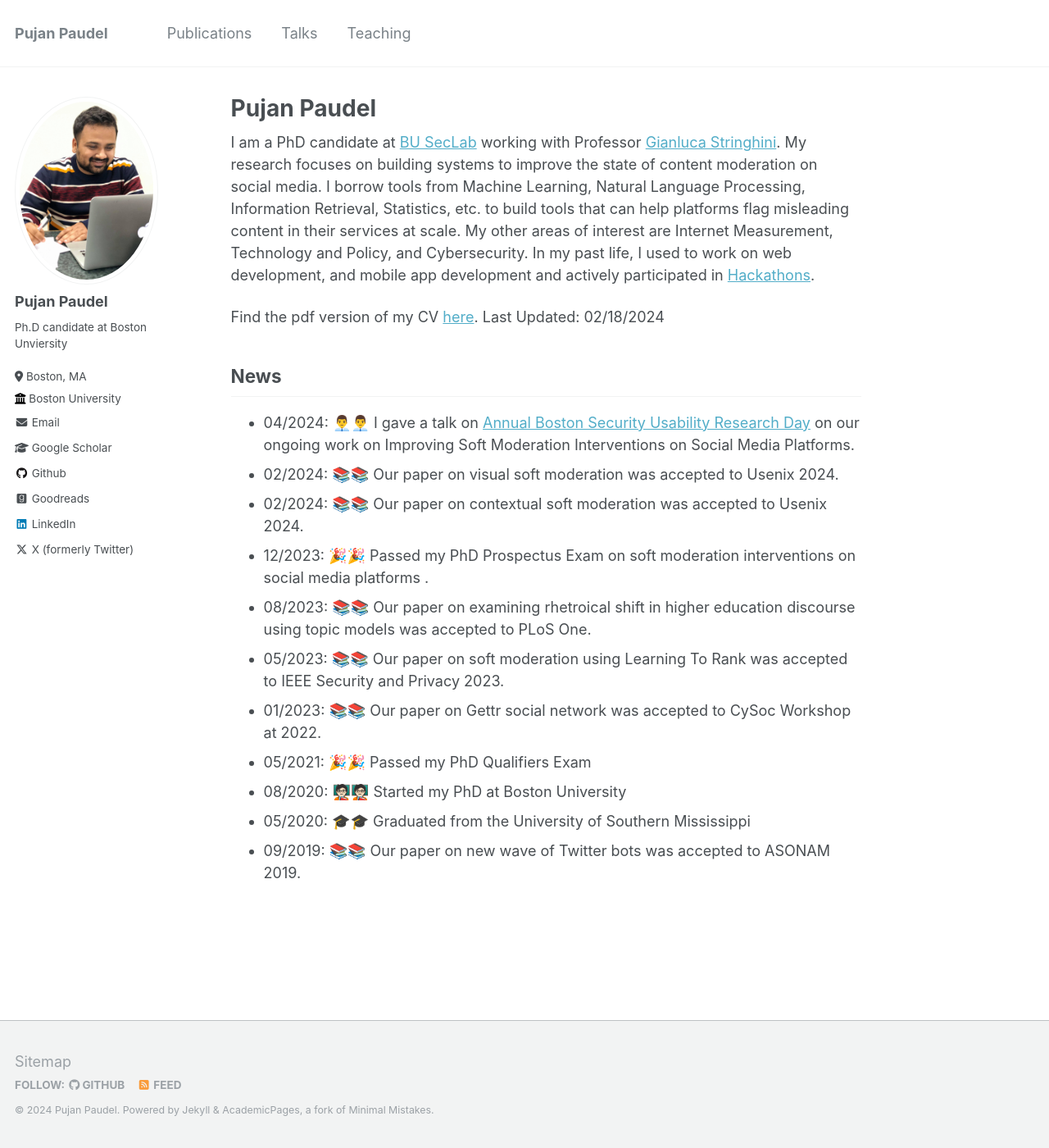
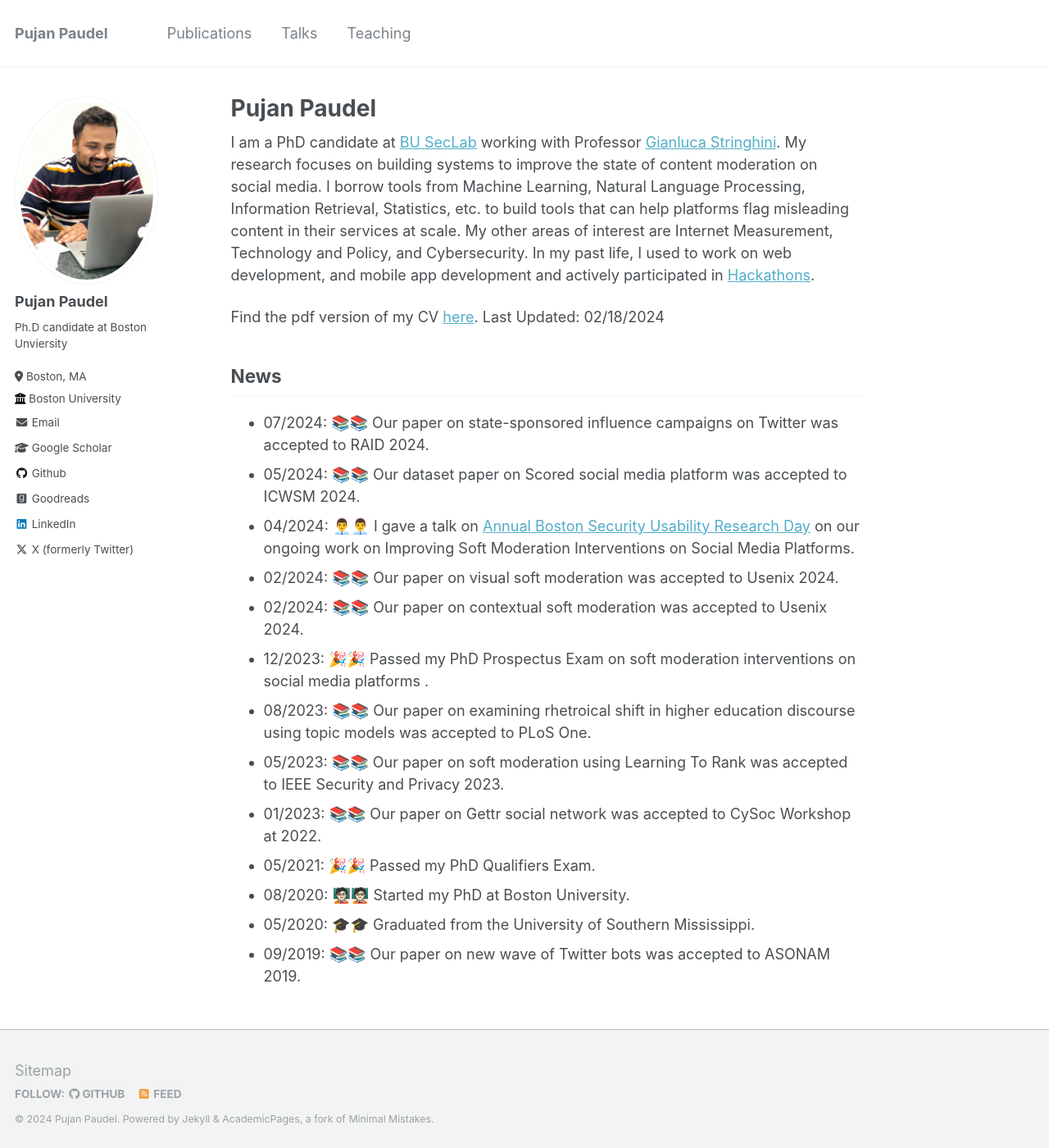
Before and after one commit to codepujan/codepujan.github.io, a Jekyll site: the page built from _pages/about.md, in a window 1280 px wide and 1400 px high. Shown: the whole window at 82% size. Built offline with Jekyll 4.4.1, drawn with Linux system fonts in a browser that asks for light colours.

Commit message:
Update about.md

```diff
--- a/_pages/about.md
+++ b/_pages/about.md
@@ -13,6 +13,8 @@ Find the pdf version of my CV <a href="files/pujan_cv_updated.pdf" target="_blan
 
 News
 ------
+* 07/2024: 📚📚 Our paper on state-sponsored influence campaigns on Twitter was accepted to RAID 2024.
+* 05/2024: 📚📚 Our dataset paper on Scored social media platform was accepted to ICWSM 2024.
 * 04/2024: 👨‍💼👨‍💼 I gave a talk on [Annual Boston Security Usability Research Day](https://absurd.cs.tufts.edu/) on our ongoing work on Improving Soft Moderation Interventions on Social Media Platforms.
 * 02/2024: 📚📚 Our paper on visual soft moderation was accepted to Usenix 2024.
 * 02/2024: 📚📚 Our paper on contextual soft moderation was accepted to Usenix 2024.
@@ -20,7 +22,7 @@ News
 * 08/2023: 📚📚 Our paper on examining rhetroical shift in higher education discourse using topic models was accepted to PLoS One.
 * 05/2023: 📚📚 Our paper on soft moderation using Learning To Rank was accepted to IEEE Security and Privacy 2023.
 * 01/2023: 📚📚 Our paper on Gettr social network was accepted to CySoc Workshop at 2022.
-* 05/2021: 🎉🎉 Passed my PhD Qualifiers Exam
-* 08/2020: 🧑🏻‍🏫🧑🏻‍🏫 Started my PhD at Boston University
-* 05/2020: 🎓🎓 Graduated from the University of Southern Mississippi
+* 05/2021: 🎉🎉 Passed my PhD Qualifiers Exam.
+* 08/2020: 🧑🏻‍🏫🧑🏻‍🏫 Started my PhD at Boston University.
+* 05/2020: 🎓🎓 Graduated from the University of Southern Mississippi.
 * 09/2019: 📚📚 Our paper on new wave of Twitter bots was accepted to ASONAM 2019.
```
